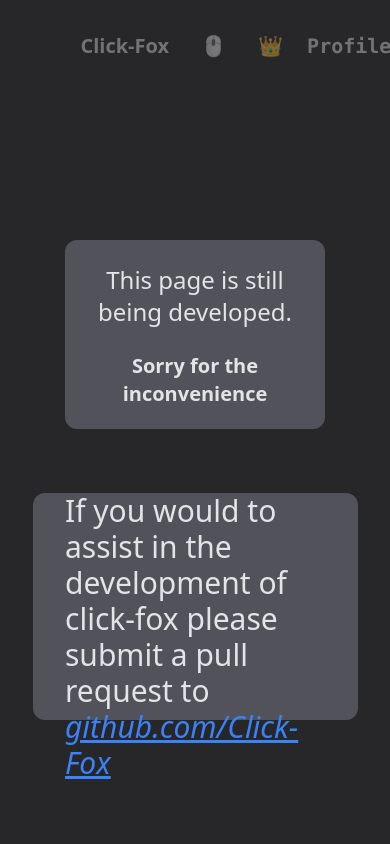
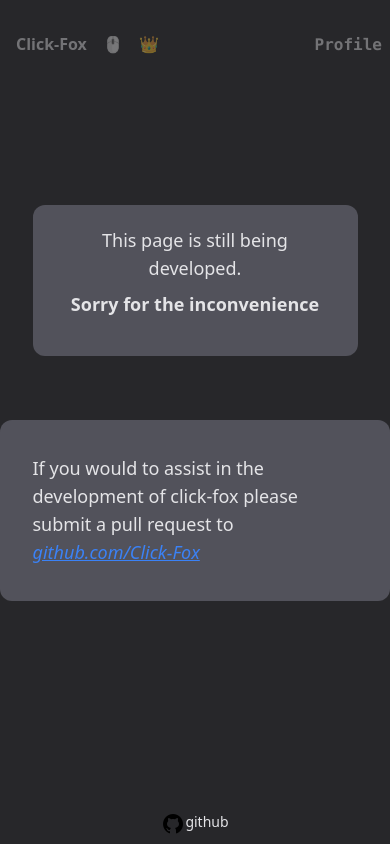
Before and after one commit to Cole-deBoer/Click-Fox, a React (Vite) app in the folder frontend/: page /stats in a window 390 px wide. Built offline with nearby package versions, Linux system fonts and the light colour scheme.

Commit message:
UPDATED: frontend is now more mobile friendly

```diff
--- a/frontend/src/components/GameModesBar.jsx
+++ b/frontend/src/components/GameModesBar.jsx
@@ -11,11 +11,11 @@
     })
 
     return (
-        <div className={`${HasSettings() > 0 ? 'w-5/6' : 'w-2/3'}
-                        h-auto max-w-6xl mx-auto p-2 flex rounded-lg bg-zinc-700 transition-all duration-300`}>
+        <div className={`${HasSettings() > 0 ? 'w-full md:w-5/6' : 'w-full md:2/3'}
+                        h-auto max-w-6xl mx-auto p-2 flex rounded-lg bg-zinc-700 transition-all duration-300 text-sm md:text-md`}>
 
             {/* Game Modes */}
-            <div className="w-full p-0 flex justify-evenly">
+            <div className="w-full flex justify-evenly">
                 {GameModes.map((mode, key) => (
                     <div key={key} onClick={() => {
                         // sets the game mode to the key of the clicked element
@@ -33,10 +33,10 @@
             </div>
 
             {/* Border */}
-            <div className={`${HasSettings() > 0 ? 'w-px p-0 rounded-sm bg-gray-500' : 'hidden'}`}/>
+            <div className={`${HasSettings() > 0 ? 'w-px rounded-sm bg-gray-500' : 'hidden'}`}/>
 
             {/* Game Settings */}
-            <div className={`${ HasSettings() > 0 ? 'w-1/4 p-0 flex justify-evenly' : 'hidden'}`}>
+            <div className={`${ HasSettings() > 0 ? 'w-1/3 flex justify-evenly' : 'hidden'}`}>
                 {gameMode.Settings.map((setting, key) => (
                     <div key={key} onClick={() => {
                         // sets the game mode to the key of the clicked element
--- a/frontend/src/components/Navbar.jsx
+++ b/frontend/src/components/Navbar.jsx
@@ -10,14 +10,14 @@
 
 const Navbar = () => {
     return (
-        <div className="w-5/6 h-12 mx-auto px-8 mt-8">
+        <div className="w-full md:w-5/6 6 h-12 mx-auto mt-8 md:mt-12 ">
             <div className="w-auto h-auto flex justify-between">
                 {/* Left Justified Items*/}
-                <nav className="p-0 flex gap-0 text-center">
+                <nav className="p-0 mx-4 flex gap-4 md:gap-14 text-center">
                     {Elements.map((element, key) => (
                         <Link key={key} to={element.Route}>
                             <Button content={
-                                <b className="text-xl p-0 mx-4">
+                                <b className="text-md md:text-2xl">
                                     {element.Text}
                                 </b>
                             }/>
@@ -29,7 +29,7 @@
                 <nav className="mx-2">
                     <Link to="/profile">
                         <Button content={
-                            <b className="font-mono text-xl">
+                            <b className="font-mono text-md md:text-2xl">
                                 Profile
                             </b>
                         }/>
--- a/frontend/src/components/Results.jsx
+++ b/frontend/src/components/Results.jsx
@@ -8,10 +8,10 @@
 const Results = ({clickCount = 0, testDuration = 0.1, testType = GameMode,
                  showGameScreen = () => {}, clearClickCount = () => {}, clickArray = []}) => {
     return (
-        <div className="w-full 2xl:w-5/6 h-full min-h-96 mx-auto p-0 content-around">
+        <div className="w-full 2xl:w-5/6 mx-auto p-4 flex flex-col items-center justify-center gap-8">
             {/* Top Section */}
-            <div className="grow w-full h-2/3 flex justify-center">
-                <div className="flex flex-col w-1/6 text-start">
+            <div className="w-full flex flex-col sm:flex-row justify-center items-center gap-8">
+                <div className="flex flex-col w-full md:w-1/6 lg:w-1/6 text-center md:text-start">
                     {/* cps text and value & test type and value*/}
                     <div className="h-full content-center select-none">
                         <div className="h-1/2">
@@ -27,25 +27,25 @@
                 </div>
 
                 {/* Graph View */}
-                <div className="w-2/3 h-5/6">
+                <div className="w-full sm:w-2/3 h-64 sm:h-80 lg:h-96">
                     <ResultsGraph testDuration={testDuration} clickArray={clickArray}/>
                 </div>
             </div>
 
-            <div className="flex mb-6 justify-around select-none">
-                <div className="w-1/3 h-1/2 text-xl 2xl:text-2xl">
+            <div className="w-full flex flex-col sm:flex-row mb-6 justify-around items-center select-none gap-4">
+                <div className="w-full sm:w-1/3 2xl:text-center sm:text-start text-lg sm:text-xl">
                     <p className="text-zinc-500">test type</p>
                     <b>{testType}</b>
                 </div>
 
-                <div className="w-1/3 h-1/2 text-xl 2xl:text-2xl text-end">
+                <div className="w-full sm:w-1/3 2xl:text-center sm:text-end text-lg sm:text-xl">
                     <p className="text-zinc-500">test duration</p>
                     <b>{testDuration}s</b>
                 </div>
             </div>
 
             {/* Actions */}
-            <div className="w-2/5 mx-auto flex justify-center">
+            <div className="w-2/5 sm:w-1/2 md:w-1/3 mx-auto flex justify-center">
                 <Button content={
                     <b onClick={() => {
                         showGameScreen();
--- a/frontend/src/components/UnderDevelopment.jsx
+++ b/frontend/src/components/UnderDevelopment.jsx
@@ -2,18 +2,18 @@
 
 const UnderDevelopment = () => {
     return (
-        <div className="w-full h-1/3 m-0">
+        <div className="w-full h-1/3">
             {/* Sorry message */}
-        <div className="w-2/3 h-5/6 mx-auto mt-24 bg-zinc-600 rounded-xl">
+        <div className="w-5/6 lg:w-2/3 h-5/6 mx-auto lg:mt-24 bg-zinc-600 rounded-xl">
                 <div className="w-5/6 h-5/6 mx-auto content-center text-center">
-                    <h1 className="text-2xl my-6 2xl:text-3xl">This page is still being developed.</h1>
-                    <b className="text-xl 2xl:text-2xl">Sorry for the inconvenience</b>
+                    <h1 className="text-lg my-2 lg:my-6 lg:text-3xl">This page is still being developed.</h1>
+                    <b className="text-lg lg:text-2xl">Sorry for the inconvenience</b>
                 </div>
             </div>
 
             {/* Git Link to click-fox */}
-            <div className="w-5/6 h-full mx-auto my-16 bg-zinc-600 rounded-xl flex justify-center">
-                <div className="w-4/5 p-0 text-3xl content-center 2xl:text-4xl">
+            <div className="w-full lg:w-5/6 h-full mx-auto my-16 bg-zinc-600 rounded-xl flex justify-center">
+                <div className="w-5/6 lg:w-4/5 p-0 text-lg lg:text-3xl  content-center 2xl:text-4xl">
                     <p>
                         If you would to assist in the development of click-fox
                         please submit a pull request to <a
```
